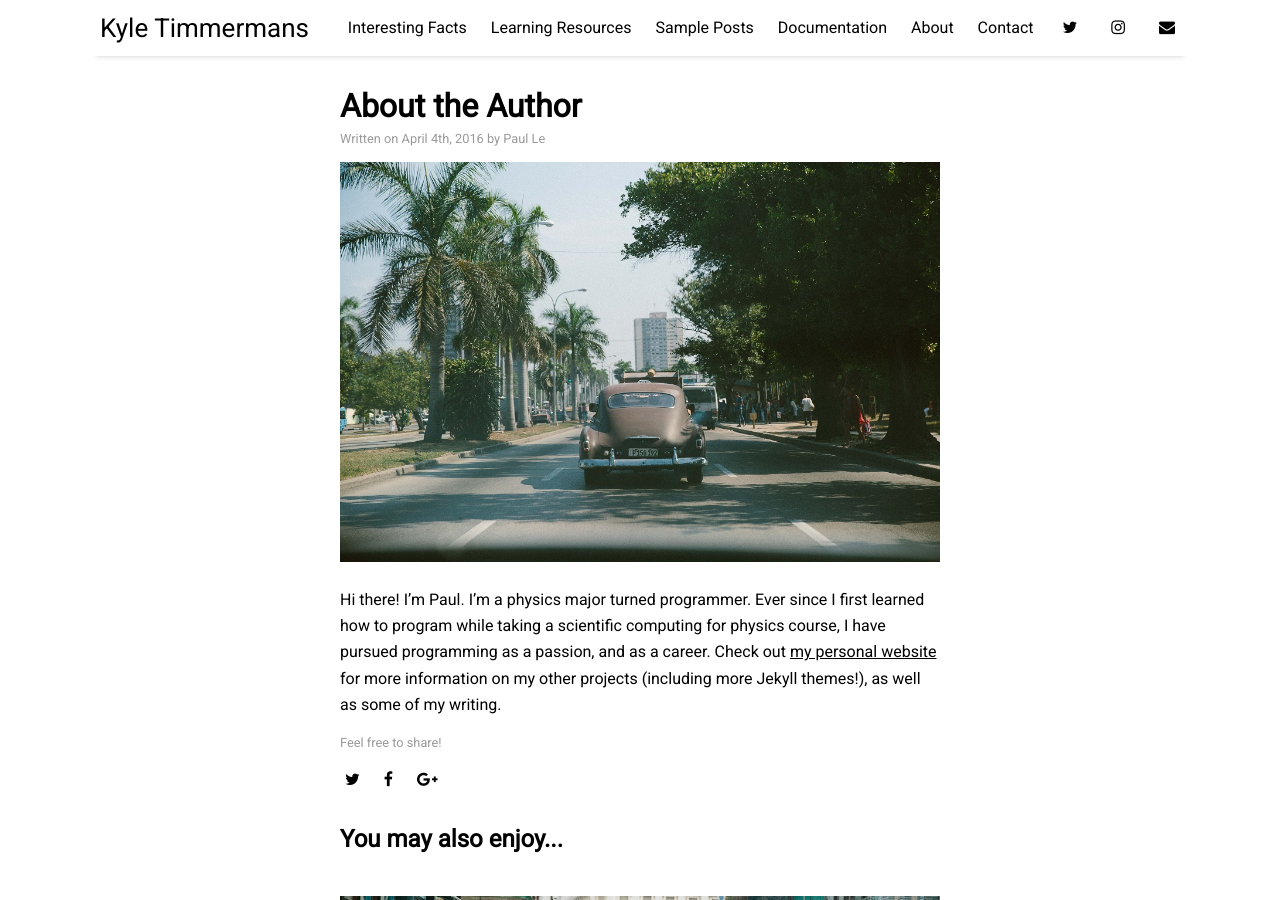
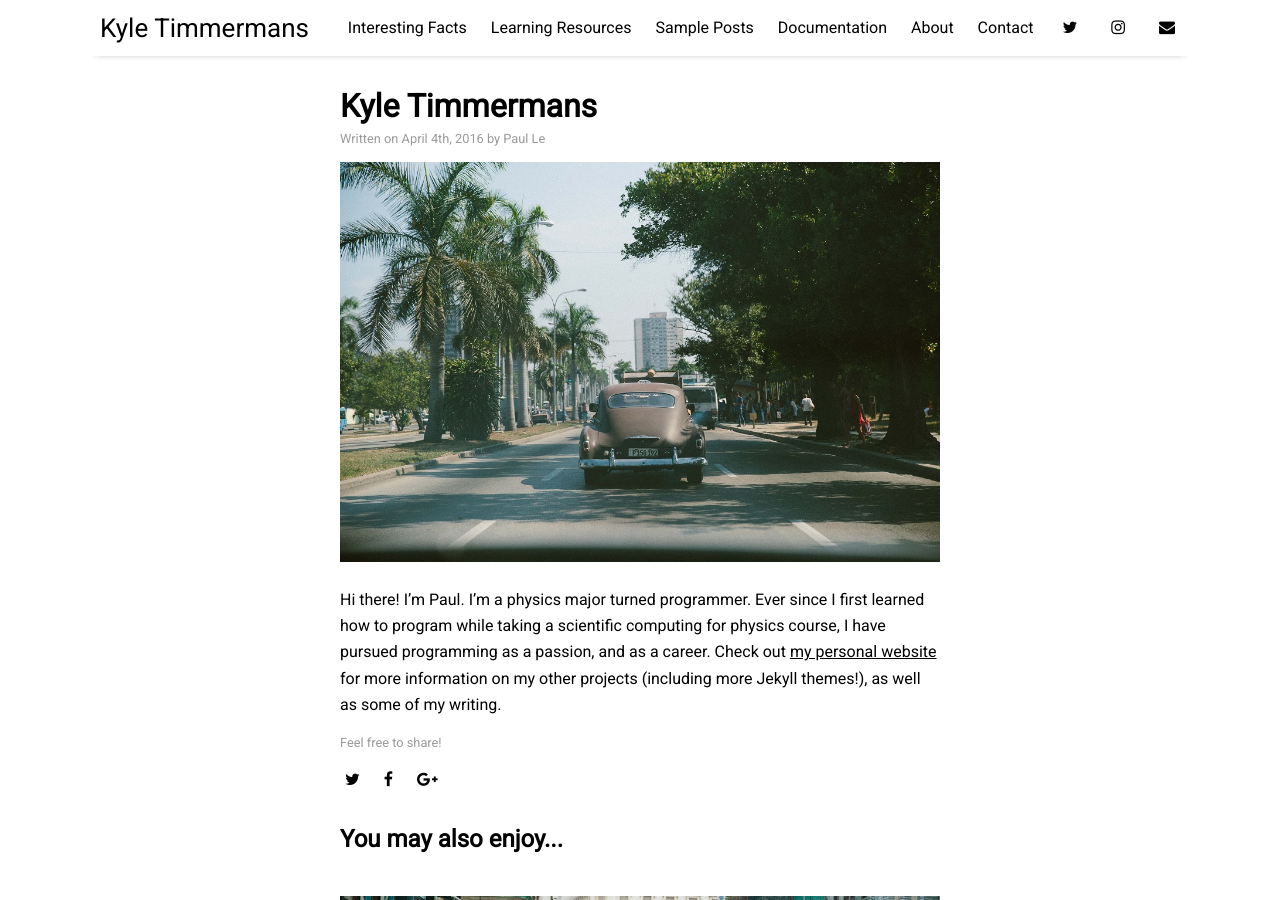
Before and after one commit to kyletimmermans/kyletimmermans.github.io, a Jekyll site: the page built from _posts/2016-04-04-about-the-author.md, in a window 1280 px wide and 900 px high. Built offline with Jekyll 4.4.1, drawn with Linux system fonts in a browser that asks for light colours; nearby versions of some CDN libraries.

Commit message:
Update post.html

```diff
--- a/_layouts/post.html
+++ b/_layouts/post.html
@@ -4,7 +4,7 @@ layout: default
 
 <div class="page-content">
   <h1>
-    {{ page.title }}
+    Kyle Timmermans
   </h1>
 
   <span class="post-date">
```
